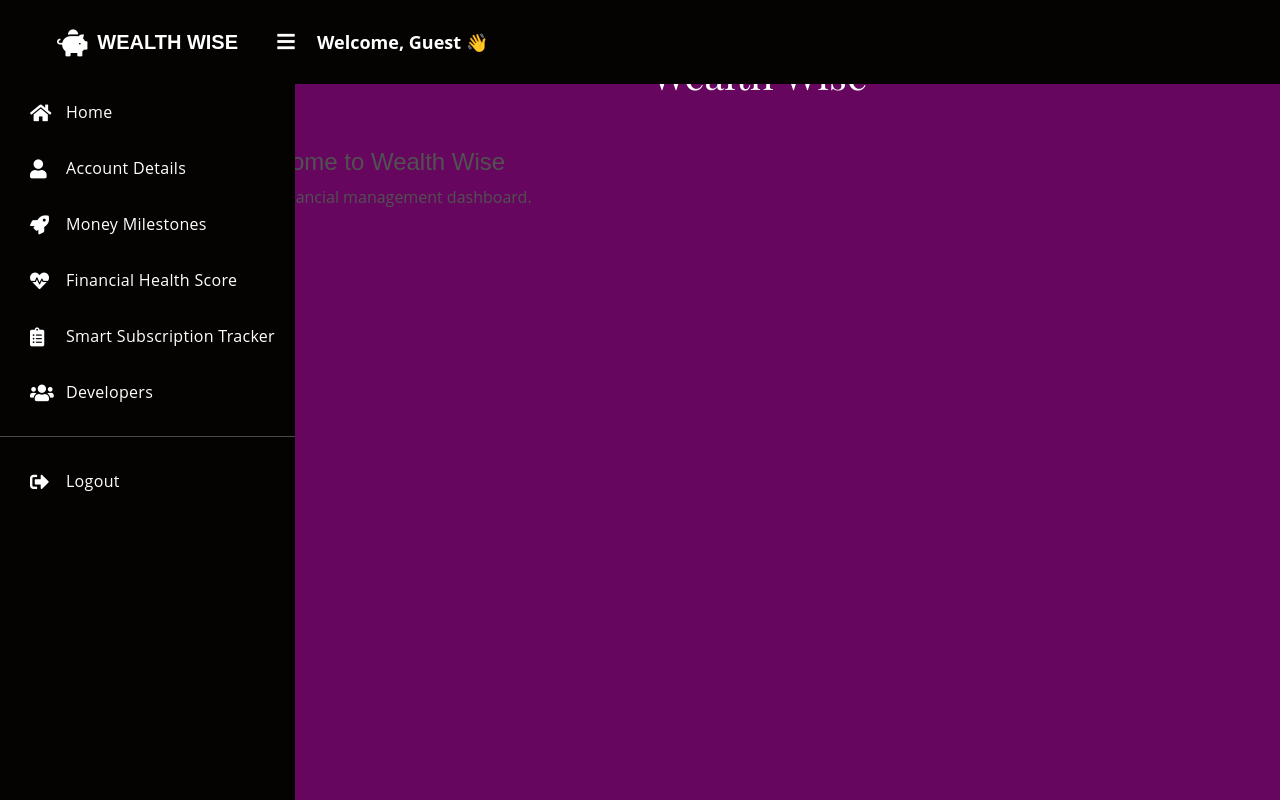
After one commit to Yagavi8116/Wealth_Wise, a Flask app: template templates/account.html in a window 1280 px wide. The commit adds this page. Run offline with Flask 3, Linux system fonts and the light colour scheme; the template is opened without the code that fills it, so the values that code supplies are empty; some libraries are stand-ins or nearby versions.

```diff
--- a/app.py
+++ b/app.py
@@ -38,13 +38,12 @@
     return analysis
 
 @app.route('/')
-def home():
-    return render_template('home.html')
+def signup():
+    return render_template('signup.html')
 
-@app.route('/home.html')
-def homeA():
-    return render_template('home.html')
-
+@app.route('/login.html')
+def log():
+    return render_template('login.html')
 @app.route('/goal.html')
 def goal():
     return render_template('goal.html')
--- a/static/css/home.css
+++ b/static/css/home.css
@@ -31,6 +31,14 @@
     color: #515151;
     text-align: left;
     background-color: #67065f;
+}
+
+.user-header {
+    font-size: 18px;
+    font-weight: bold;
+    text-align: right;
+    padding: 10px;
+    color: white;
 }
 
 h1, h2, h3, h4, h5, h6 {
--- /dev/null
+++ b/static/js/account.js
@@ -0,0 +1,118 @@
+import { initializeApp, getApps } from "https://www.gstatic.com/firebasejs/11.3.1/firebase-app.js";
+import { getAuth, onAuthStateChanged, signOut } from "https://www.gstatic.com/firebasejs/11.3.1/firebase-auth.js";
+import { getDatabase, ref, get } from "https://www.gstatic.com/firebasejs/11.3.1/firebase-database.js";
+
+// ✅ Firebase Configuration
+const firebaseConfig = {
+    apiKey: "AIzaSyCHkdMeDrEVGtMIJ6_x8hlxyIaO87RAqsk",
+    authDomain: "wealthwise-3478b.firebaseapp.com",
+    projectId: "wealthwise-3478b",
+    storageBucket: "wealthwise-3478b.appspot.com",
+    messagingSenderId: "855679488886",
+    appId: "1:855679488886:web:3faa36dd9f9cbceabba057",
+    measurementId: "G-THF8SY4BZ2",
+    databaseURL: "https://wealthwise-3478b-default-rtdb.asia-southeast1.firebasedatabase.app"
+};
+
+// ✅ Initialize Firebase
+const app = getApps().length === 0 ? initializeApp(firebaseConfig) : getApps()[0];
+const auth = getAuth(app);
+const db = getDatabase(app);
+
+// ✅ Detect if user is logged in
+onAuthStateChanged(auth, async (user) => {
+    if (user) {
+        const storedFullName = localStorage.getItem("fullName");
+        if (storedFullName) {
+            console.log("Fetching details from localStorage...");
+            displayUserDetailsFromLocalStorage();
+        } else {
+            console.log("Fetching details from Firebase...");
+            await fetchUserDetails(user.uid);
+        }
+    } else {
+        window.location.href = "login.html"; // Redirect if not logged in
+    }
+});
+
+// ✅ Function to fetch user details from Firebase and store in localStorage
+async function fetchUserDetails(uid) {
+    const userRef = ref(db, `users/${uid}`);
+    try {
+        const snapshot = await get(userRef);
+        if (snapshot.exists()) {
+            const userData = snapshot.val();
+            console.log("Fetched user details from Firebase:", userData);
+            localStorage.setItem("fullName", userData.fullName || "N/A");
+            localStorage.setItem("email", userData.email || "N/A");
+            localStorage.setItem("dob", userData.dob || "N/A");
+            localStorage.setItem("phoneNumber", userData.phoneNumber || "N/A");
+            localStorage.setItem("accountNumber", userData.accountNumber || "N/A");
+
+            displayUserDetailsFromLocalStorage();
+        } else {
+            console.warn("User data not found in database.");
+        }
+    } catch (error) {
+        console.error("Error fetching user details:", error);
+    }
+}
+
+// ✅ Function to display user details from localStorage
+function displayUserDetailsFromLocalStorage() {
+    document.getElementById("displayName").textContent = localStorage.getItem("fullName") || "User";
+    document.getElementById("fullName").textContent = localStorage.getItem("fullName") || "N/A";
+    document.getElementById("email").textContent = localStorage.getItem("email") || "N/A";
+    document.getElementById("dob").textContent = localStorage.getItem("dob") || "N/A";
+    document.getElementById("phoneNumber").textContent = localStorage.getItem("phoneNumber") || "N/A";
+    document.getElementById("accountNumber").textContent = localStorage.getItem("accountNumber") || "N/A";
+    const fullName = localStorage.getItem("fullName") || "N/A";
+    const email = localStorage.getItem("email") || "N/A";
+    const dob = localStorage.getItem("dob") || "N/A";
+    const phoneNumber = localStorage.getItem("phoneNumber") || "N/A";
+    const accountNumber = localStorage.getItem("accountNumber") || "N/A";
+
+    // ✅ Log the stored user details
+    console.log("Displaying user details from localStorage:", {
+        fullName, email, dob, phoneNumber, accountNumber
+    });
+}
+
+// ✅ Tab Switching Logic
+document.getElementById("account-tab").addEventListener("click", () => {
+    document.getElementById("dashboard-content").style.display = "none";
+    document.getElementById("account-content").style.display = "block";
+});
+
+document.getElementById("dashboard-tab").addEventListener("click", () => {
+    document.getElementById("dashboard-content").style.display = "block";
+    document.getElementById("account-content").style.display = "none";
+});
+
+
+
+document.addEventListener("DOMContentLoaded", () => {
+    console.log("DOM fully loaded and parsed."); // Debugging log
+
+    const accountTab = document.getElementById("account-tab");
+    if (accountTab) {
+        console.log("Account tab found."); // Debugging log
+        accountTab.addEventListener("click", () => {
+            document.getElementById("dashboard-content").style.display = "none";
+            document.getElementById("account-content").style.display = "block";
+        });
+    } else {
+        console.warn("account-tab not found in the document.");
+    }
+
+    const dashboardTab = document.getElementById("dashboard-tab");
+    if (dashboardTab) {
+        console.log("Dashboard tab found."); // Debugging log
+        dashboardTab.addEventListener("click", () => {
+            document.getElementById("dashboard-content").style.display = "block";
+            document.getElementById("account-content").style.display = "none";
+        });
+    } else {
+        console.warn("dashboard-tab not found in the document.");
+    }
+});
--- a/static/js/home.js
+++ b/static/js/home.js
@@ -17,3 +17,17 @@
         }
     });
 });
+
+document.addEventListener("DOMContentLoaded", () => {
+    // ✅ Retrieve userName from localStorage
+    const displayName = localStorage.getItem("userName");
+
+    if (displayName && displayName !== "User") {
+        document.getElementById("displayName").textContent = displayName;
+    } else {
+        console.error("User name not found in localStorage!");
+        document.getElementById("displayName").textContent = "Guest";
+    }
+});
+
+console.log(localStorage.getItem("userName"));
--- /dev/null
+++ b/templates/account.html
@@ -0,0 +1,92 @@
+<!DOCTYPE html>
+<html lang="en">
+<head>
+    <meta charset="UTF-8">
+    <meta name="viewport" content="width=device-width, initial-scale=1.0">
+    <title>Document</title>
+    <link href="https://fonts.googleapis.com/css2?family=Playfair+Display:wght@400;500;600;700&display=swap" rel="stylesheet">
+    <link rel="stylesheet" href="https://cdnjs.cloudflare.com/ajax/libs/font-awesome/5.15.4/css/all.min.css">
+    <link rel="stylesheet" href="../static/css/home.css">
+    <link rel="icon" type="image/x-icon" href="../static/favicon.ico">
+</head>
+<body>
+    <div class='dashboard'>
+        <div class="dashboard-nav">
+            <header>
+                <a href="#!" class="menu-toggle">
+                    <i class="fas fa-bars" ></i>
+                </a>
+                <a href="#" class="brand-logo" style="font-weight: bold; color:white">
+                    <i class="fas fa-piggy-bank" style="color: white;"></i>
+                    <span>WEALTH WISE</span>
+                </a>
+
+            </header>
+            <nav class="dashboard-nav-list">
+                <a href="./home.html" class="dashboard-nav-item" id="dashboard-tab" style=" color:white">
+                    <i class="fas fa-home" style="color: white"></i>Home
+                </a>
+                <a href="./account.html" class="dashboard-nav-item" id="account-tab" style=" color:white">
+                    <i class="fas fa-solid fa-user" style="color: white"></i>Account Details
+                </a>
+                <a href="./goal.html" class="dashboard-nav-item" style=" color:white">
+                    <i class="fas fa-rocket" style="color:white"></i> Money Milestones
+                </a>
+                <a href="./financialHealthScore.html" class="dashboard-nav-item" style=" color:white">
+                    <i class="fas fa-heartbeat" style="color:white"></i> Financial Health Score
+                </a>
+                <a href="./smartSubscription.html" class="dashboard-nav-item" style=" color:white">
+                    <i class="fas fa-clipboard-list" style="color:white"></i> Smart Subscription Tracker
+                </a>
+                <a href="./developers.html" class="dashboard-nav-item" style=" color:white">
+                    <i class="fas fa-users" style="color:white"></i> Developers
+                </a>
+                <div class="nav-item-divider"></div>
+                <a href="./loginmain.html" class="dashboard-nav-item" style=" color:white">
+                    <i class="fas fa-sign-out-alt" style="color: white;"></i> Logout
+                </a>
+            </nav>
+        </div>
+        <div class='dashboard-app'>
+            <header class='dashboard-toolbar'>
+                <a href="#!" class="menu-toggle">
+                    <i class="fas fa-bars" style="color: white;"></i>
+                </a>
+                <div id="userGreeting" class="user-header">
+                    Welcome, <span id="displayName">Loading...</span> 👋
+                </div>
+            </header>
+            <div class='dashboard-content'>
+                <div class="frame">
+                    <div class="container-box">
+                        <div class="section">
+                            <div class="container">
+                                <h1 style="font-family: 'Playfair Display', serif; color: white; text-align: center; margin: 50px auto;">Wealth Wise</h1>
+                                <div id="content">
+                                    <div id="dashboard-content">
+                                        <h2>Welcome to Wealth Wise</h2>
+                                        <p>Your financial management dashboard.</p>
+                                    </div>
+
+                                    <div id="account-content" style="display: none;">
+                                        <h2>Account Details</h2>
+                                        <p><strong>Full Name:</strong> <span id="fullName"></span></p>
+                                        <p><strong>Email:</strong> <span id="email"></span></p>
+                                        <p><strong>Date of Birth:</strong> <span id="dob"></span></p>
+                                        <p><strong>Phone Number:</strong> <span id="phoneNumber"></span></p>
+                                        <p><strong>Bank Account Number:</strong> <span id="accountNumber"></span></p>
+                                    </div>
+                                </div>
+                            </div>
+                        </div>
+                    </div>
+                </div>
+            </div>
+        </div>
+    </div>
+<script type="module" src="../static/js/account.js"></script>
+<script src="https://cdnjs.cloudflare.com/ajax/libs/gsap/3.12.2/gsap.min.js"></script>
+<script type="module" src="../static/js/home.js"></script>
+<script src="https://code.jquery.com/jquery-3.6.0.min.js"></script>
+</body>
+</html>
--- a/templates/financialHealthScore.html
+++ b/templates/financialHealthScore.html
@@ -49,6 +49,9 @@
                 <a href="#!" class="menu-toggle">
                     <i class="fas fa-bars" style="color: white;"></i>
                 </a>
+                <div id="userGreeting" class="user-header">
+                    Welcome, <span id="displayName">Loading...</span> 👋
+                </div>
             </header>
             <div class='dashboard-content'>
                 <div class='container'>
--- a/templates/goal.html
+++ b/templates/goal.html
@@ -63,6 +63,9 @@
                 <a href="#!" class="menu-toggle">
                     <i class="fas fa-bars" style="color: white;"></i>
                 </a>
+                <div id="userGreeting" class="user-header">
+                    Welcome, <span id="displayName">Loading...</span> 👋
+                </div>
             </header>
             <div class='dashboard-content'>
                 <div class='container'>
--- a/templates/home.html
+++ b/templates/home.html
@@ -26,6 +26,9 @@
                 <a href="#" class="dashboard-nav-item" style=" color:white">
                     <i class="fas fa-home" style="color: white"></i>Home
                 </a>
+                <a href="./account.html" class="dashboard-nav-item" style=" color:white">
+                    <i class="fas fa-solid fa-user" style="color: white"></i>Account Details
+                </a>
                 <a href="./goal.html" class="dashboard-nav-item" style=" color:white">
                     <i class="fas fa-rocket" style="color:white"></i> Money Milestones
                 </a>
@@ -49,6 +52,9 @@
                 <a href="#!" class="menu-toggle">
                     <i class="fas fa-bars" style="color: white;"></i>
                 </a>
+                <div id="userGreeting" class="user-header">
+                    Welcome, <span id="displayName">Loading...</span> 👋
+                </div>
             </header>
             <div class='dashboard-content'>
                 <div class="frame">
--- a/templates/login.html
+++ b/templates/login.html
@@ -5,7 +5,7 @@
     <meta name="viewport" content="width=device-width, initial-scale=1.0">
     <meta http-equiv="X-UA-Compatible" content="ie=edge">
     <title>Sign Up Form by Colorlib</title>
-    <link rel="stylesheet" href="../fonts/material-icon/css/material-design-iconic-font.min.css">
+    <link rel="preload" as="font" href="../fonts/material-icon/css/material-design-iconic-font.min.css">
     <link rel="stylesheet" href="../static/css/style.css">
 </head>
 <body>
--- a/templates/smartSubscription.html
+++ b/templates/smartSubscription.html
@@ -47,6 +47,9 @@
                 <a href="#!" class="menu-toggle">
                     <i class="fas fa-bars" style="color: white;"></i>
                 </a>
+                <div id="userGreeting" class="user-header">
+                    Welcome, <span id="displayName">Loading...</span> 👋
+                </div>
             </header>
             <div class='dashboard-content'>
                 <div class="frame">
```
Also changed, not shown: static/css/style.css (+39 -0 lines), static/js/login.js (+103 -24 lines), static/js/signup.js (added, +87 -0 lines), templates/fill_details.html (added, +27 -0 lines), templates/signup.html (+1 -90 lines), 1 other file.
